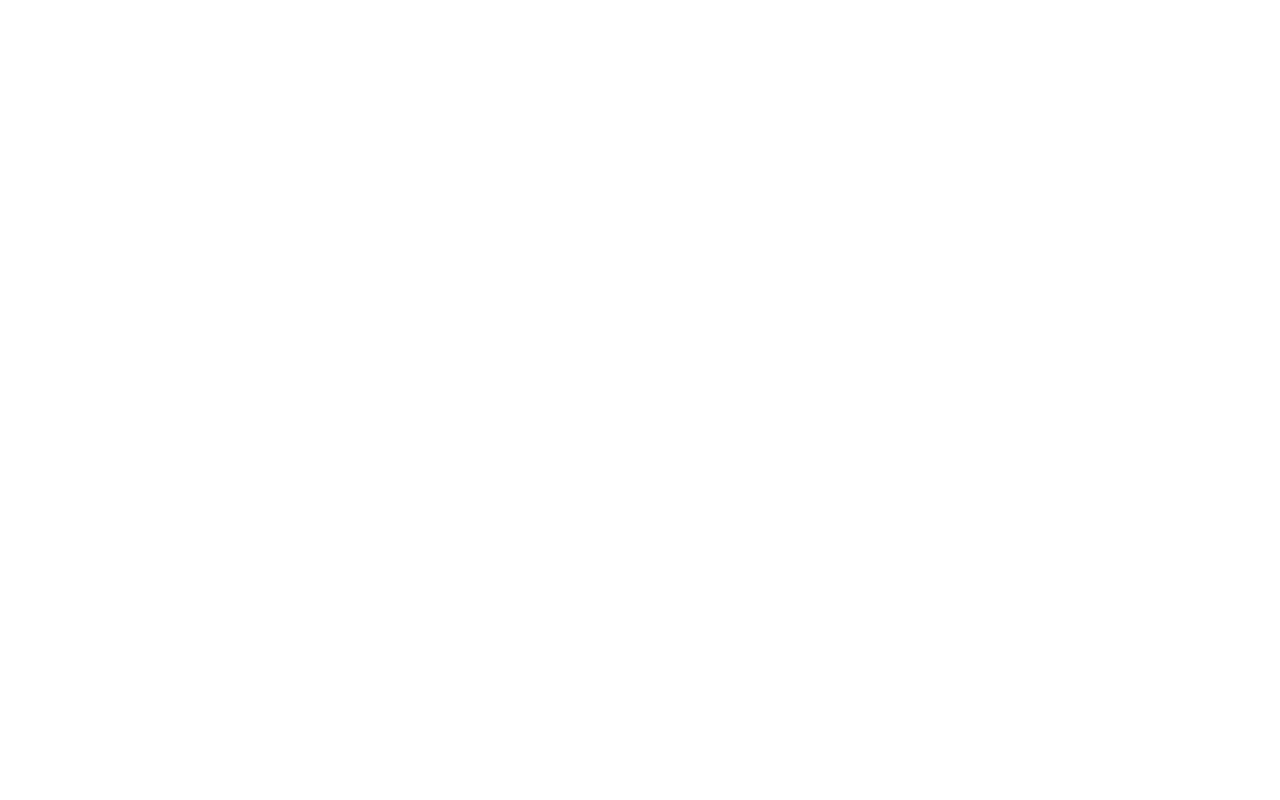
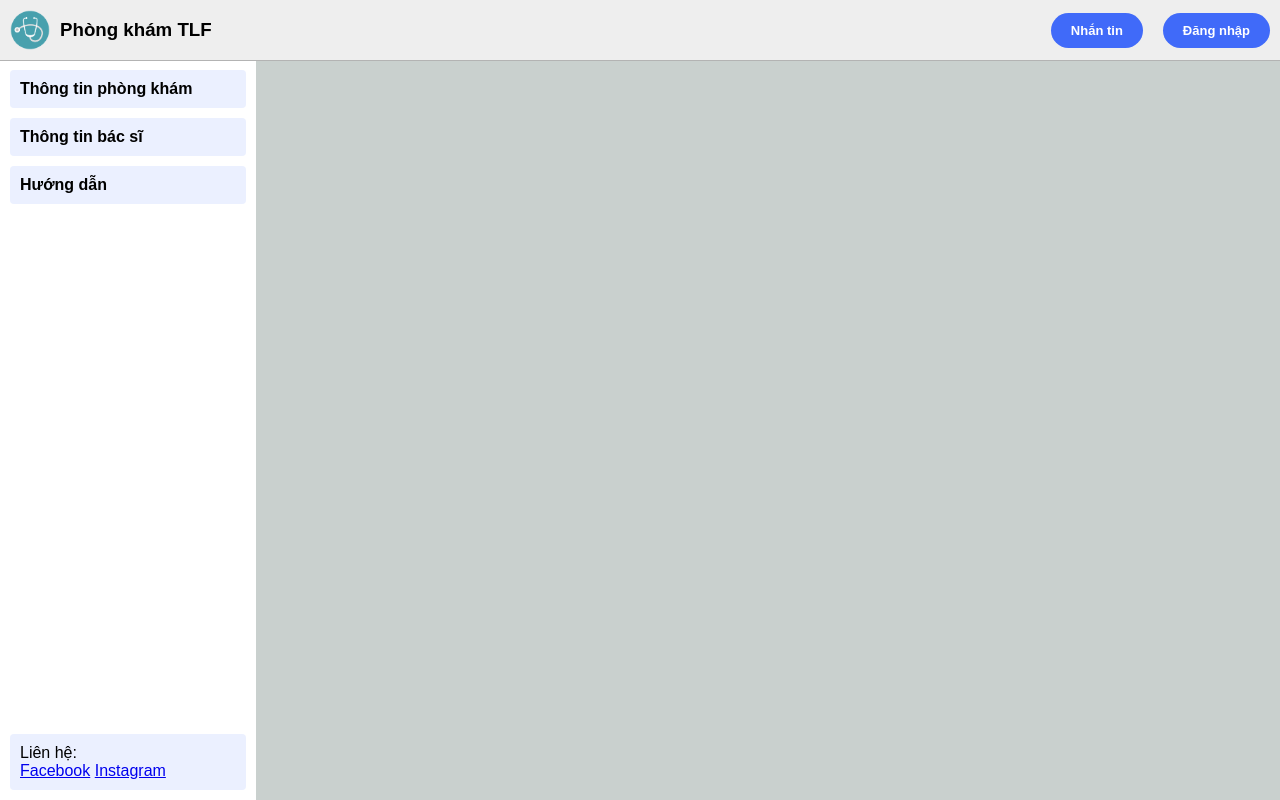
Before and after one commit to ptduy2603/TLF_Project, a plain HTML site: page index.html in a window 1280 px wide. Shown: the top 800 px of the page. Drawn offline with Linux system fonts and the light colour scheme.

Commit message:
Add page frame

```diff
--- a/css/main.css
+++ b/css/main.css
@@ -0,0 +1,132 @@
+html,
+body {
+    margin: 0;
+    padding: 0;
+    font-family: sans-serif;
+    scroll-behavior: smooth;
+}
+
+:root {
+    --primary-color-1: #406AF9;
+  }
+
+/* Header  */
+
+#header {
+    width: 100%;
+    height: 60px;
+    display: flex;
+    align-items: center;
+    border-bottom: 1px solid rgba(0, 0, 0, 0.25);
+    background-color: #eee;
+    user-select: none;
+    position: fixed;
+    opacity: 1;
+}
+
+
+#header-title:hover {
+    color: var(--primary-color-1);
+}
+
+
+#header-login-btn,
+#header-chat-btn {
+    float: right;
+    border-radius: 22px;
+    border: none;
+    outline: none;
+    margin-left: 10px;
+    margin-right: 10px;
+    background-color: var(--primary-color-1);
+    color: #fff;
+    font-size: 13px;
+    padding: 10px 20px;
+    font-weight: bold;
+}
+
+#header-login-btn:hover,
+#header-chat-btn:hover {
+    cursor: pointer;
+    background-color:#fff;
+    color: var(--primary-color-1);
+}
+
+#header-chat-btn {
+    margin-left: auto;
+}
+
+
+#header-logo {
+    height: 40px;
+    margin: 0 10px;
+    line-height: 60px;
+}
+
+
+/* Navbar */
+#navbar {
+    height: calc(100% - 60px);
+    top: 60px;
+    width: 20%;
+    float: left;
+
+    position: fixed;
+    overflow: hidden;
+    display: flex;
+    flex-direction: column;
+    justify-content: space-between;
+}
+
+
+#navbar-list {
+    font-weight: bold;
+    user-select: none;
+    list-style: none;
+    padding-inline-start: 0;
+    margin-inline-start: 0;
+    margin-block-start: 0;
+}
+
+#navbar-list li, #contact {
+    background: rgba(64, 106, 249, 0.1);
+    margin: 10px;
+    padding: 10px;
+    border-radius: 4px;
+    font-size: 16px;
+}
+
+#navbar-list a {
+    text-decoration: none;
+    color: #000;
+
+}
+
+#navbar-list li:hover {
+    cursor: pointer;
+    transform: scale(1.05);
+    box-shadow: 2px 2px #eee;
+    color: var(--primary-color-1);
+}
+
+#navbar #contact span {
+    color: red;
+}
+
+/* Content */
+
+#content {
+    margin-top: 60px;
+    float: right;
+    width: 80%;
+    height: 1000px;
+    background-color: #c9d0ce;
+}
+
+
+/* Footer */
+
+#footer {
+    height: 100px;
+    background-color: aqua;
+}
--- a/index.html
+++ b/index.html
@@ -6,13 +6,39 @@
     <meta http-equiv="X-UA-Compatible" content="IE=edge">
     <meta name="viewport" content="width=device-width, initial-scale=1.0">
     <link rel="stylesheet" href="./css/main.css">
+    <script src="https://kit.fontawesome.com/a076d05399.js" crossorigin="anonymous"></script>
     <link rel="shortcut icon" href="./assets/images/favicon.png" type="image/x-icon">
-    <title>Phòng khám TPF</title>
+    <title>Phòng khám TLF</title>
 </head>
 
-<body>
+<body class="">
     <!-- Default page is not-logined page -->
+    <div id="header">
+        <img id="header-logo" src="./assets/images/favicon.png" alt="TLF">
+        <h3 id="header-title">Phòng khám TLF</h3>
+        <button id="header-chat-btn">Nhắn tin</button>
+        <button id="header-login-btn">Đăng nhập</button>
+    </h1></div>
 
+    <div id="navbar" class="">
+        <ul id="navbar-list">
+            <a href="#"><li>Thông tin phòng khám</li></a>
+            <a href="#"><li>Thông tin bác sĩ</li></a>
+            <a href="#"><li>Hướng dẫn</li></a>
+        </ul>
+        <div id="contact">
+            Liên hệ:<br>
+            <a href="https://facebook.com">Facebook</a>
+            <a href="https://instagram.com">Instagram</a>
+        </div>
+    </div>
+
+    <div id="content">
+
+    </div>
+    <!-- <div id="footer">
+        This is footer
+    </div> -->
 
     <script src="./javascript/main.js"></script>
 </body>
```
